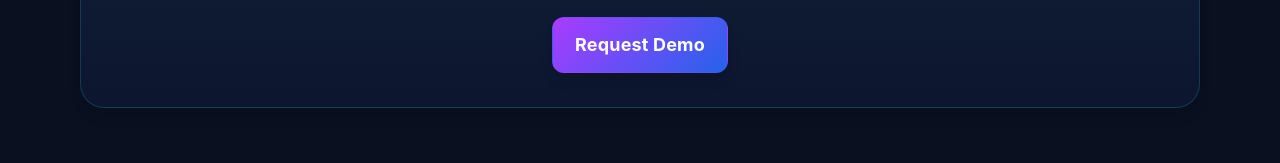
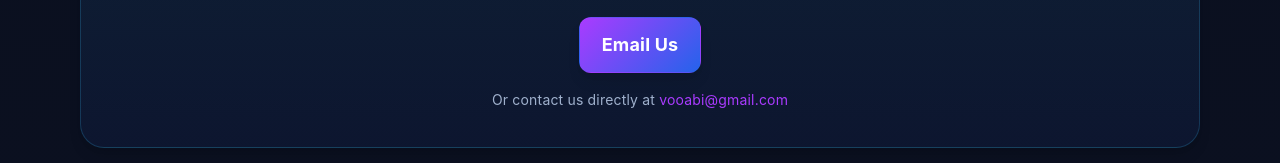
Before and after one commit to jackyilmaz/vooabi-web, a website built with Vite: page index.html in a window 1280 px wide. Shown: the part 2482-2645 px from the top of the page. Built offline with nearby package versions, Linux system fonts and the light colour scheme.

Commit message:
fix: refine demo CTA flow with in-page section and email fallback

```diff
--- a/index.html
+++ b/index.html
@@ -11,16 +11,18 @@
         --panel-2: #0f1727;
         --text: #f3f7ff;
         --muted: #9fb0cc;
-        --line: rgba(255,255,255,0.08);
+        --line: rgba(255, 255, 255, 0.08);
         --accent: #38bdf8;
         --accent-2: #22c55e;
         --danger: #ef4444;
-        --shadow: 0 10px 30px rgba(0,0,0,0.35);
+        --shadow: 0 10px 30px rgba(0, 0, 0, 0.35);
         --radius: 18px;
         --max: 1120px;
       }
 
-      * { box-sizing: border-box; }
+      * {
+        box-sizing: border-box;
+      }
 
       html {
         scroll-behavior: smooth;
@@ -30,7 +32,7 @@
         margin: 0;
         font-family: Inter, Arial, Helvetica, sans-serif;
         background:
-          radial-gradient(circle at top, rgba(56,189,248,0.12), transparent 28%),
+          radial-gradient(circle at top, rgba(56, 189, 248, 0.12), transparent 28%),
           linear-gradient(180deg, #08101d 0%, #0b1020 100%);
         color: var(--text);
       }
@@ -105,11 +107,11 @@
       .btn-secondary {
         border-color: var(--line);
         color: var(--text);
-        background: rgba(255,255,255,0.02);
+        background: rgba(255, 255, 255, 0.02);
       }
 
       .btn-secondary:hover {
-        background: rgba(255,255,255,0.04);
+        background: rgba(255, 255, 255, 0.04);
       }
 
       .hero {
@@ -133,7 +135,7 @@
         color: var(--muted);
         font-size: 13px;
         margin-bottom: 18px;
-        background: rgba(255,255,255,0.03);
+        background: rgba(255, 255, 255, 0.03);
       }
 
       h1 {
@@ -169,12 +171,12 @@
       .mini-proof span {
         padding: 8px 12px;
         border-radius: 999px;
-        background: rgba(255,255,255,0.03);
+        background: rgba(255, 255, 255, 0.03);
         border: 1px solid var(--line);
       }
 
       .hero-card {
-        background: linear-gradient(180deg, rgba(255,255,255,0.04), rgba(255,255,255,0.02));
+        background: linear-gradient(180deg, rgba(255, 255, 255, 0.04), rgba(255, 255, 255, 0.02));
         border: 1px solid var(--line);
         border-radius: 24px;
         padding: 18px;
@@ -288,7 +290,7 @@
       }
 
       .metric {
-        background: rgba(255,255,255,0.03);
+        background: rgba(255, 255, 255, 0.03);
         border: 1px solid var(--line);
         border-radius: 14px;
         padding: 14px;
@@ -312,22 +314,14 @@
         color: var(--danger);
       }
 
-      .success {
-        color: var(--accent-2);
-      }
-
-      .muted {
-        color: var(--muted);
-      }
-
       .cta {
         margin-top: 10px;
         text-align: center;
       }
 
       .cta-wrap {
-        background: linear-gradient(180deg, rgba(56,189,248,0.1), rgba(37,99,235,0.08));
-        border: 1px solid rgba(56,189,248,0.2);
+        background: linear-gradient(180deg, rgba(56, 189, 248, 0.1), rgba(37, 99, 235, 0.08));
+        border: 1px solid rgba(56, 189, 248, 0.2);
         border-radius: 24px;
         padding: 34px 24px;
         box-shadow: var(--shadow);
@@ -343,6 +337,16 @@
         max-width: 700px;
         color: var(--muted);
         line-height: 1.7;
+      }
+
+      .cta-note {
+        margin-top: 14px;
+        color: var(--muted);
+        font-size: 14px;
+      }
+
+      .cta-note a {
+        color: var(--accent);
       }
 
       .footer {
@@ -559,9 +563,15 @@
             See how Vooabi can automate QA decisions in your workflow and help your
             team release with confidence.
           </p>
-          <a class="btn btn-primary" href="mailto:vooabi@gmail.com?subject=Request%20Demo%20for%20Vooabi">
-            Request Demo
+
+          <a class="btn btn-primary" href="https://mail.google.com/mail/?view=cm&fs=1&to=vooabi@gmail.com&su=Request%20Demo%20for%20Vooabi">
+            Email Us
           </a>
+
+          <div class="cta-note">
+            Or contact us directly at
+            <a href="mailto:vooabi@gmail.com?subject=Request%20Demo%20for%20Vooabi">vooabi@gmail.com</a>
+          </div>
         </div>
       </div>
     </section>
```
